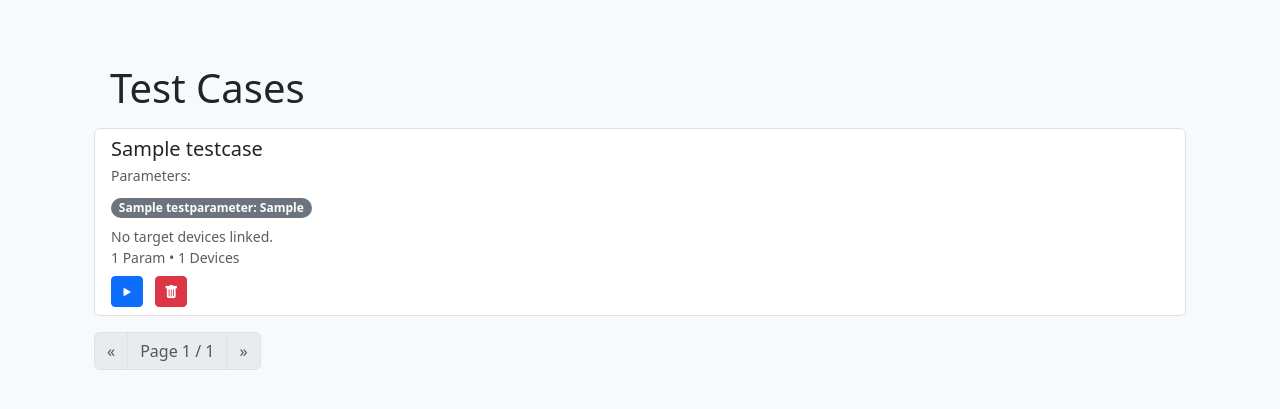
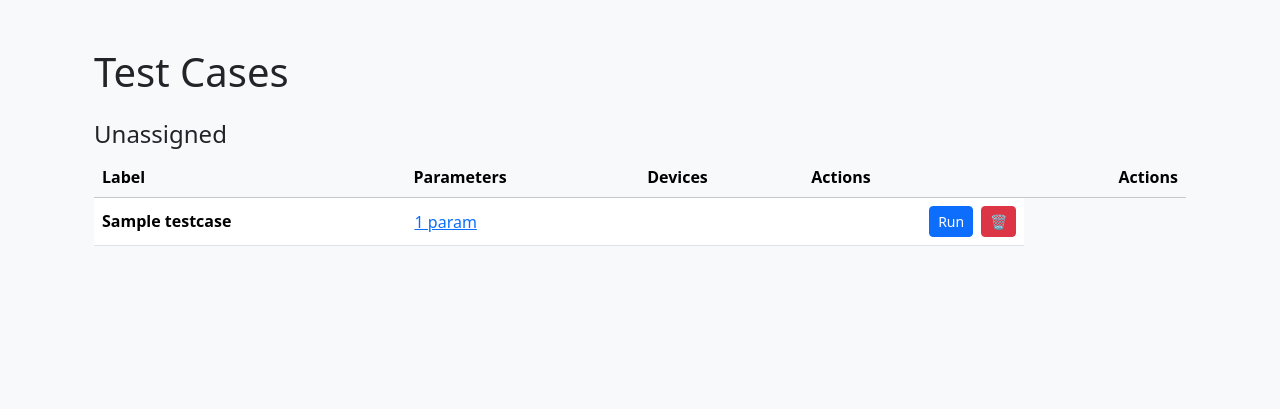
Before and after one commit to DiagNet/DiagNet, a Django app: page /networktests/tests/ in a window 1280 px wide. Shown: the part 56-465 px from the top of the page. Run offline with Django 5.2, Linux system fonts and the light colour scheme; tables that the repository leaves empty hold one stand-in row (values such as "Sample post").

Commit message:
DN-81 networktests/templates: changed structure

```diff
--- a/networktests/templates/networktests/testcases_list.html
+++ b/networktests/templates/networktests/testcases_list.html
@@ -1,97 +1,94 @@
 {% extends "base.html" %}
 
-{% block title %}Testcases{% endblock %}
+{% block title %} Test Cases {% endblock %}
 
 {% block content %}
 <div class="container py-4">
-    <h1 class="m-3">Test Cases</h1>
+    <h1 class="mb-4">Test Cases</h1>
+    {% if page_obj.object_list %}
+    {% regroup page_obj.object_list by devices.all.0.device.name as grouped_testcases %}
+    {% for group in grouped_testcases %}
+    <h4 class="mt-4"> {{ group.grouper|default:"Unassigned" }}</h4>
+    <div class="table-responsive">
+        <table class="table table-hover align-middle">
+            <thead class="table-light">
+                <tr>
+                    <th scope="col">Label</th>
+                    <th scope="col">Parameters</th>
+                    <th scope="col">Devices</th>
+                    <th scope="col">Actions</th>
+                    <th scope="col" class="text-end">Actions</th>
+                </tr>
+            </thead>
+            <tbody>
+                {% for tc in group.list %}
+                <tr id="testcase-row-{{ tc.id }}">
+                    <!-- Label -->
+                    <td><strong>{{ tc.label }}</strong></td>
 
-    {% if page_obj.object_list %}
-    <div class="list-group">
-        {% for tc in page_obj.object_list %}
-        <div class="list-group-item">
-            <div class="d-flex justify-content-between align-items-start">
-                <div class="me-3">
-                    <h5 class="mb-1">{{ tc.label }}</h5>
-                    {% if tc.parameters.all %}
-                    <div class="small text-muted mb-2">Parameters:</div>
-                    <div class="mb-2">
+                    <!-- Parameters -->
+                    <td>
+                        {% if tc.num_params %}
+                        <button class="btn btn-link p-0 tet-decoration-none" data-bs-toggle="collapse"
+                            data-bs-target="#params-{{ tc.id }}" aria-expanded="false"
+                            aria-controls="params-{{ tc.id }}">
+                            {{ tc.num_params }} param{{ tc.num_params|pluralize }}
+                        </button>
+                        <div id="params-{{ tc.id }}" class="collapse">
+                            <div class="mt-1 small">
                                 {% for p in tc.parameters.all %}
-                        <span class="badge rounded-pill text-bg-secondary me-1">
+                                <span class="badge bg-secondary me-1">
                                     {{ p.name }}{% if p.value %}: {{ p.value }}{% endif %}
                                 </span>
                                 {% endfor %}
                             </div>
+                        </div>
+                        {% else %}
+                        0 params
                         {% endif %}
+                    </td>
 
-                    {% if tc.devices.all %}
-                    <div class="small text-muted mb-1">Target Devices:</div>
-                    <div class="d-flex flex-wrap gap-1">
+                    <!-- Devices -->
+                    <td>
+                        {% if tc.num_devices %}
                         {% for td in tc.devices.all %}
-                        <span class="badge text-bg-light">
-                            {{ td.device.name }}{% if td.name %} ({{ td.name }}) {% endif %}
+                        <span class="badge bg-light border me-1">
+                            {{ td.device.name }}{% if td.name %} ({{ td.name }}){% endif %}
                         </span>
                         {% endfor %}
-                    </div>
                         {% else %}
-                    <div class="small text-muted">No target devices linked.</div>
+                        None
                         {% endif %}
-                    <div class="small text-muted mb-2">
-                        {{ tc.num_params|default:0 }} Param • {{ tc.num_devices|default:0 }} Devices
-                    </div>
-                    <div id="result-{{ tc.id }}" class="mt-2 small"></div>
+                    </td>
 
+                    <!-- Actions -->
+
+                    <td class="text-end">
                         <!-- Run -->
 
                         <form class="d-inline" hx-post="{% url 'tests-run' tc.id %}" hx-target="#result-{{ tc.id }}"
                             hx-swap="innerHTML">
                             {% csrf_token %}
-                        <button class="btn btn-sm btn-primary" hx-indicator="#spinner-{{ tc.id }}" title="Run test">
-                            <i class="bi bi-play-fill"></i>
+                            <button class="btn btn-sm btn-primary me-1" hx-indicator="#spinner-{{ tc.id }}">
+                                Run
                             </button>
-                        <span id="spinner-{{ tc.id }}" class='htmx-indicator ms-2'>Running test…</span>
+                            <span id="spinner-{{ tc.id }}" class="htmx-indicator ms-1 small">...loading
+                            </span>
                         </form>
-
                         <!-- Delete -->
-
-                    <button class="btn btn-sm btn-danger ms-2" hx-delete="{% url 'testcase_delete' tc.id %}"
-                        hx-headers='{"X-CSRFToken": "{{ csrf_token }}"}' hx-target="closest .list-group-item"
+                        <button class="btn btn-sm btn-danger" hx-delete="{% url 'testcase_delete' tc.id %}"
+                            hx-headers='{"X_CSRFToken": "{{ csrf_token }}"}' hx-target="#testcase-row-{{ tc.id }}"
                             hx-swap="outerHTML" hx-confirm="Do you really want to delete this test case?"
-                        hx-on::after-request="location.reload()" hx-indicator="#del-spinner-{{ tc.id }}"
-                        title="Delete test">
-                        <i class="bi bi-trash-fill"></i>
+                            hx-on::after-request="location.reload()">
+                            🗑️
                         </button>
-                    <span id="del-spinner-{{ tc.id }}" class="htmx-indicator ms-2">Deleting test…</span>
-                </div>
-            </div>
+                    </td>
+                </tr>
+                {% endfor %}
+            </tbody>
+        </table>
     </div>
     {% endfor %}
-    </div>
-
-    <!-- Pagination -->
-    <nav aria-label="Pagination" class="mt-3">
-        <ul class="pagination">
-            {% if page_obj.has_previous %}
-            <li class="page-item"><a class="page-link" href="?page={{ page_obj.previous_page_number }}">«</a></li>
-            {% else %}
-            <li class="page-item disabled"><span class="page-link">«</span></li>
-            {% endif %}
-
-            <li class="page-item disabled">
-                <span class="page-link">Page {{ page_obj.number }} / {{page_obj.paginator.num_pages }}</span>
-            </li>
-
-            {% if page_obj.has_next %}
-            <li class="page-item"><a class="page-link" href="?page={{ page_obj.next_page_number }}">»</a></li>
-            {% else %}
-            <li class="page-item disabled"><span class="page-link">»</span></li>
-            {% endif %}
-        </ul>
-    </nav>
-
-    {% else %}
-    <div class="alert alert-info">No test cases created yet.</div>
     {% endif %}
 </div>
-
 {% endblock %}
```
Lines whose indentation alone changed are shown as unchanged.
